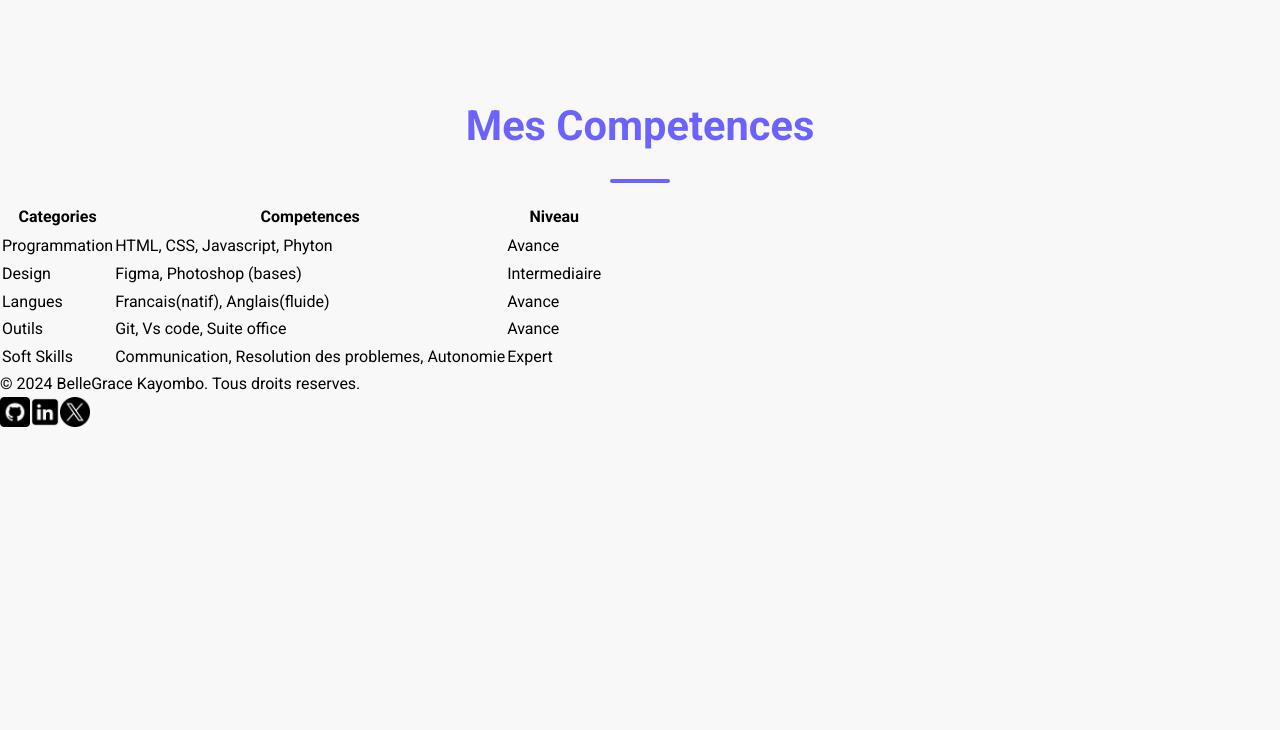
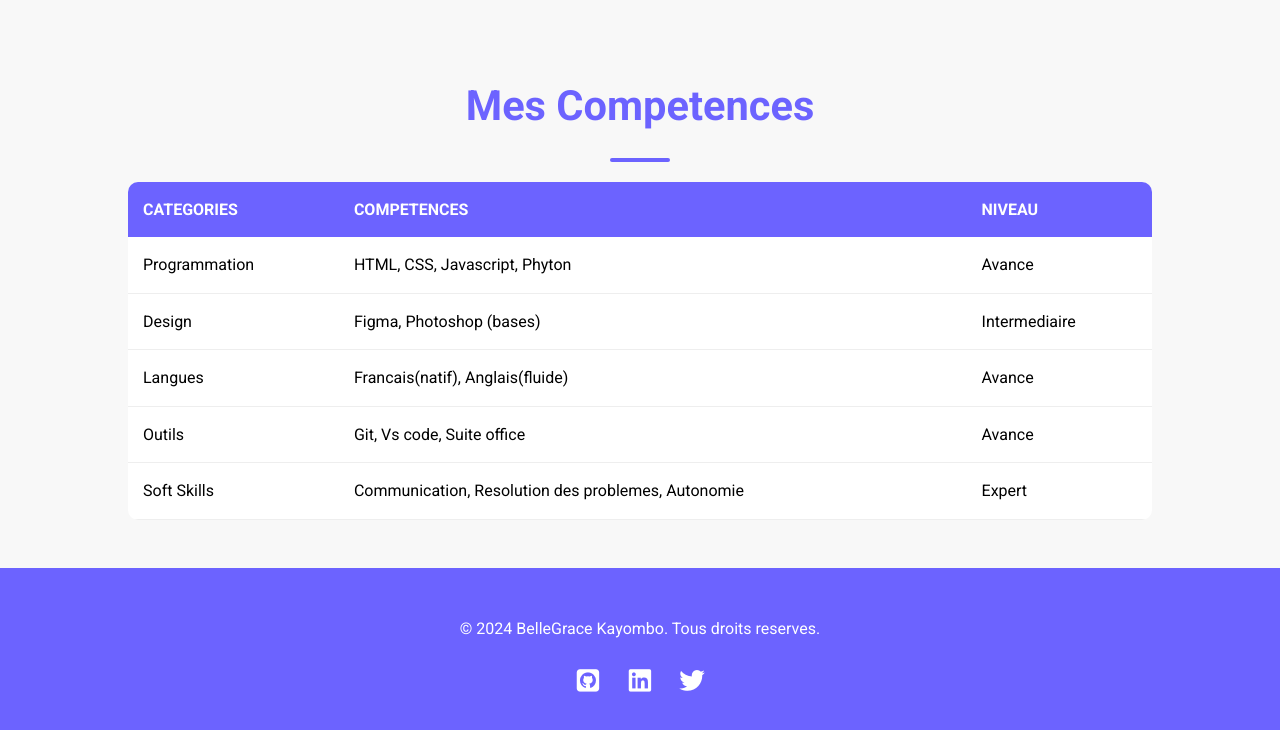
Before and after one commit to BelleGraceKayomboBelleGrace/mon-portfolio-2026, a plain HTML site: page index.html in a window 1280 px wide. Shown: the part 1158-1888 px from the top of the page. Before the commit the page ends 1593 px from the top, so only its background shows below. Drawn offline with Linux system fonts and the light colour scheme.

Commit message:
stylisation de la section competences

```diff
--- a/CSS/Style.Css
+++ b/CSS/Style.Css
@@ -144,5 +144,63 @@ section h2::after {
 .apropos p {
     margin-bottom: 2rem;
     color: var(--gris-fonce);
-    font-size: 1.3rem;
+    font-size: 1.2rem;
 }
+
+.competences table {
+    width: 80%;
+    margin: 0 auto;
+    border-collapse: collapse;
+    background-color: #fff;
+    box-shadow: 0 5px 15px rgba(0, 0, 0, 00);
+    border-radius: 10px ;
+    overflow: hidden;
+
+}
+.competences table th, .competences table td{
+    padding: 15px;
+}
+.competences table thead{
+    background-color: var(--violet-doux);
+    color: #fff;
+    text-transform: uppercase;
+}
+.competences table tbody td {
+    border-bottom: 1px solid var(--gris-clair);
+}
+.competences table tbody tr:nth-child(even) {
+    background-color: #fdfdfd;
+}
+
+.competences table tbody tr {
+    transition: background-color 0.3s ease;
+}
+.competences table tbody tr:hover {
+    background-color: #f0f0f0;
+}
+.competences table thead th {
+    text-align: left;
+}
+footer {
+    margin-top: 3rem;
+    background-color: var(--violet-doux);
+    padding: 3rem 0;
+    text-align: center;
+}
+
+footer p {
+    color: white;
+    margin-bottom: 1.2rem;
+}
+footer a {
+    display: inline-block;
+    font-size: 1.6rem;
+    color: white;
+    margin: 0 10px;
+    transition: color 0.3s ease, transform 0.2s ease;
+}
+
+footer a:hover {
+    color: var(--orange-vif);
+    transform: translateY(-3px);
+}
--- a/index.html
+++ b/index.html
@@ -5,6 +5,8 @@
   <meta name="viewport" content="width=device-width, initial-scale=1.0">
   <title>Mon Portfolio</title>
   <link rel="stylesheet" href="css/Style.Css">
+  <link rel="stylesheet" href="https://cdnjs.cloudflare.com/ajax/libs/font-awesome/7.0.1/css/all.min.css" integrity="sha512-2SwdPD6INVrV/lHTZbO2nodKhrnDdJK9/kg2XD1r9uGqPo1cUbujc+IYdlYdEErWNu69gVcYgdxlmVmzTWnetw==" crossorigin="anonymous" referrerpolicy="no-referrer" />
+    <link rel="preconnect" href="https://fonts.googleapis.com">
   <link rel="preconnect" href="https://fonts.googleapis.com">
 <link rel="preconnect" href="https://fonts.gstatic.com" crossorigin>
 <link href="https://fonts.googleapis.com/css2?family=Roboto:ital,wght@0,100..900;1,100..900&display=swap" rel="stylesheet">
@@ -124,7 +126,6 @@
   </main>
   <footer>
     <p>&copy; 2024 BelleGrace Kayombo. Tous droits reserves.</p>
-    <img src="images/github.png" alt="github" width="30" height="30"><img src="images/linkedin.png" alt="linkedin" width="30" height="30"><img src="images/twitter.png" alt="twitter" width="30" height="30">
-  </footer>
+    <a href=""><i class="fa-brands fa-square-github"></i></a><a href=""><i class="fa-brands fa-linkedin"></i></a><a href=""><i class="fa-brands fa-twitter"></i></a>
 </body>
 </html>
```
